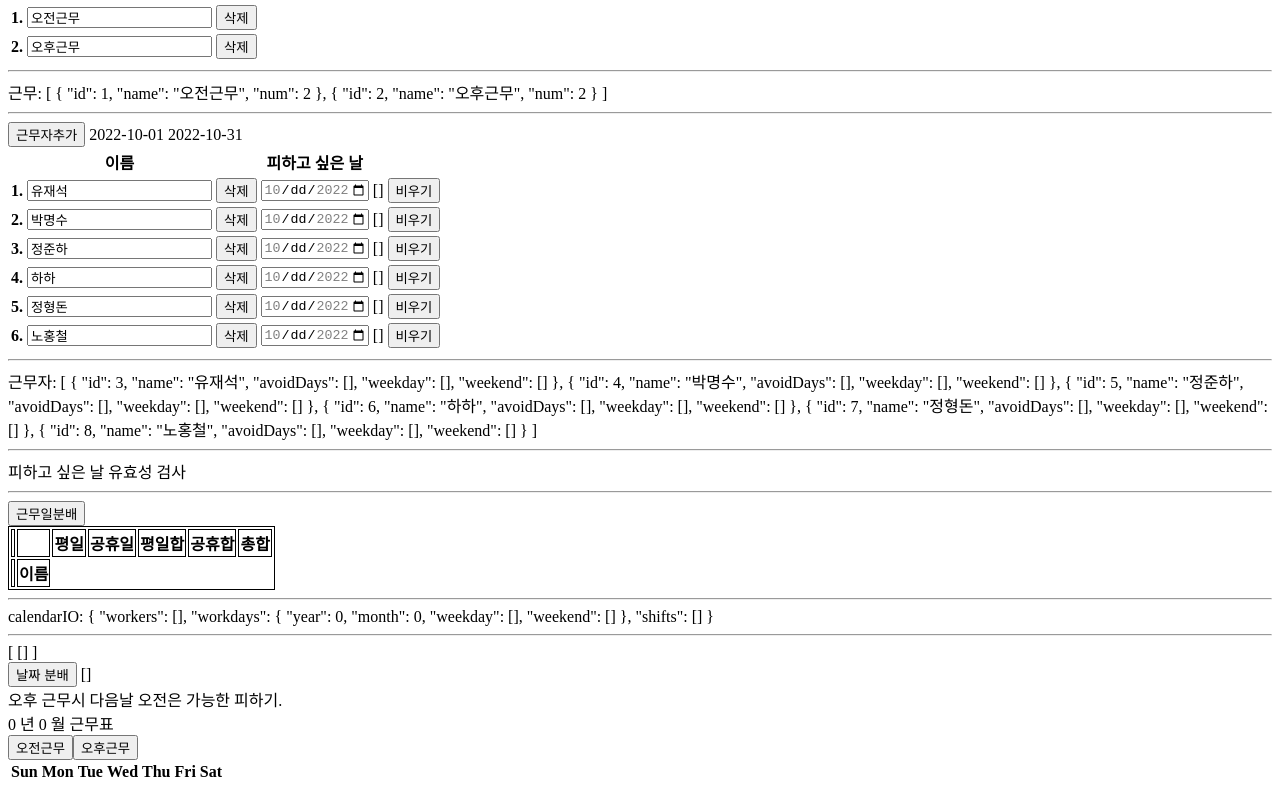
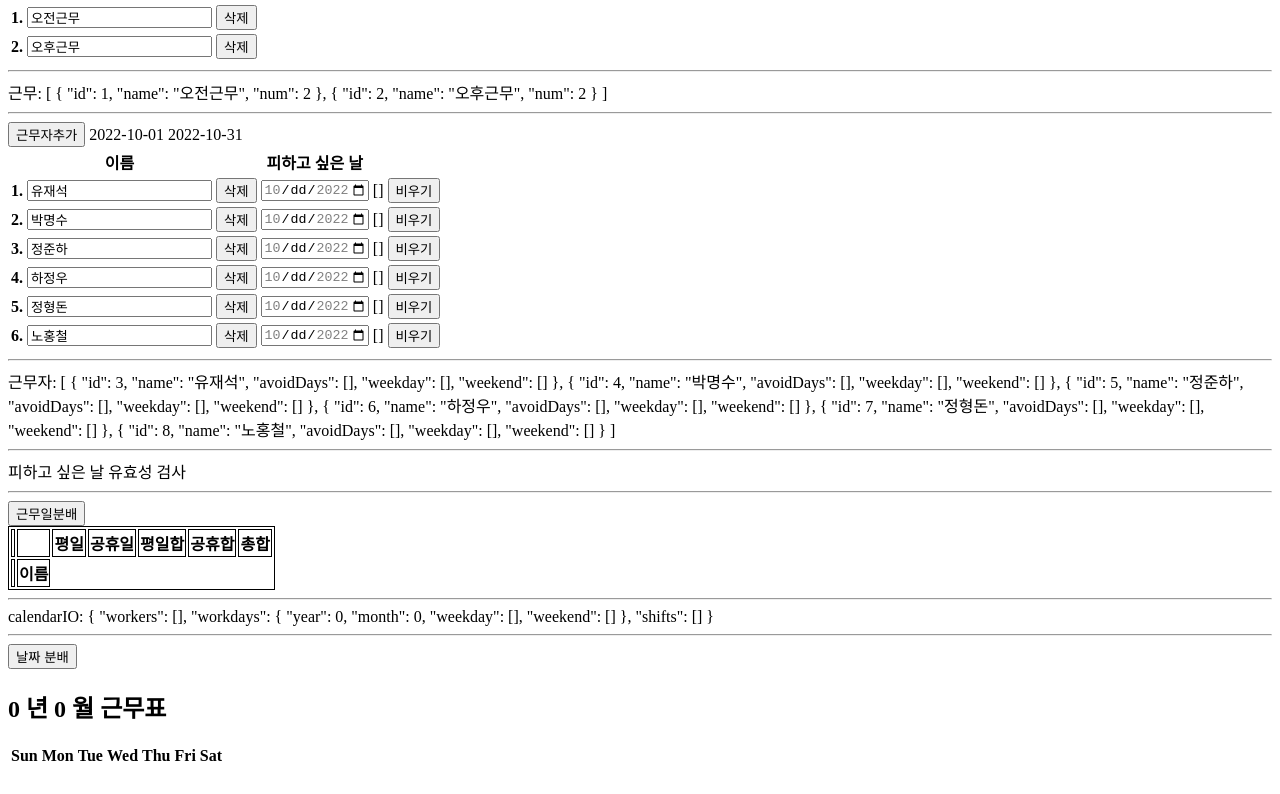
Before and after one commit to woajun/schedule-divider, a Vue app: page / in a window 1280 px wide. Shown: the part 380-1174 px from the top of the page. Built offline with nearby package versions, Linux system fonts and the light colour scheme.

Commit message:
CalendarShape

```diff
--- a/src/components/AssignSchedule/AssignSchedule.vue
+++ b/src/components/AssignSchedule/AssignSchedule.vue
@@ -115,30 +115,24 @@ const makeOutput = (schedule: Output[], { year, month }: Workdays) => {
   return iterate(count).map((i) => merged.slice((i) * 7, (i + 1) * 7));
 };
 
+const output = ref<Output[][]>([]);
+
 const onClick = () => {
-  createCalendarShape();
   const workers = deepcopy(props.io.workers);
   const workdays = props.io.workdays;
   const shifts = props.io.shifts;
-  const rlt = randomAssign(workers, workdays, shifts);
-
-  const output = makeOutput(rlt, workdays);
-
-  console.log(output);
+  const schedule = randomAssign(workers, workdays, shifts);
+  output.value = makeOutput(schedule, workdays);
 };
 
 </script>
 <template>
-  {{ calendarShape }}
   <div>
     <button @click="onClick">
       날짜 분배
     </button>
-    {{ outputs }}
     <br>
-    오후 근무시 다음날 오전은 가능한 피하기.
-    <br>
-    {{ props.io.workdays.year }} 년 {{ props.io.workdays.month }} 월 근무표
-    <CalendarShape :month="calendarShape" />
+    <h2>{{ props.io.workdays.year }} 년 {{ props.io.workdays.month }} 월 근무표</h2>
+    <CalendarShape :output="output" />
   </div>
 </template>
--- a/src/components/AssignSchedule/CalendarShape.vue
+++ b/src/components/AssignSchedule/CalendarShape.vue
@@ -1,18 +1,16 @@
 <script lang="ts" setup>
 
+interface Output {
+  date: number,
+  shifts: Array<string[]>,
+}
+
 const props = defineProps<{
-  month: number[][]
+  output: Output[][]
 }>();
 
 </script>
 <template>
-  <br />
-  <button class="bg-yellow">
-    오전근무
-  </button>
-  <button class="bg-brown">
-    오후근무
-  </button>
   <table>
     <thead>
       <tr>
@@ -22,19 +20,18 @@ const props = defineProps<{
       </tr>
     </thead>
     <tbody>
-      <tr v-for="(week, i) in props.month" :key="i">
-        <template v-for="(day, idx) in week" :key="`${i}-${idx}`">
-          <td v-if="day === 0" />
+      <tr v-for="(week, i) in props.output" :key="i">
+        <template v-for="(output, idx) in week" :key="`${i}-${idx}`">
+          <td v-if="output.date === 0" />
           <td v-else>
             <div>
-              {{ day }}
+              {{ output.date }}
             </div>
-            <div class="bg-yellow">
-              노홍철, 박명수
-            </div>
-            <div class="bg-brown">
-              유재석, 하하
-            </div>
+            <template v-if="output.shifts">
+              <div v-for="(apple, idx2) in output.shifts" :key="idx2">
+                {{ apple }}
+              </div>
+            </template>
           </td>
         </template>
       </tr>
--- a/src/components/SpecifyWorker/SpecifyWorker.vue
+++ b/src/components/SpecifyWorker/SpecifyWorker.vue
@@ -46,7 +46,7 @@ const workers = reactive<Worker[]>([
   },
   {
     id: newID(),
-    name: '하하',
+    name: '하정우',
     avoidDays: [],
     weekday: [],
     weekend: [],
```
